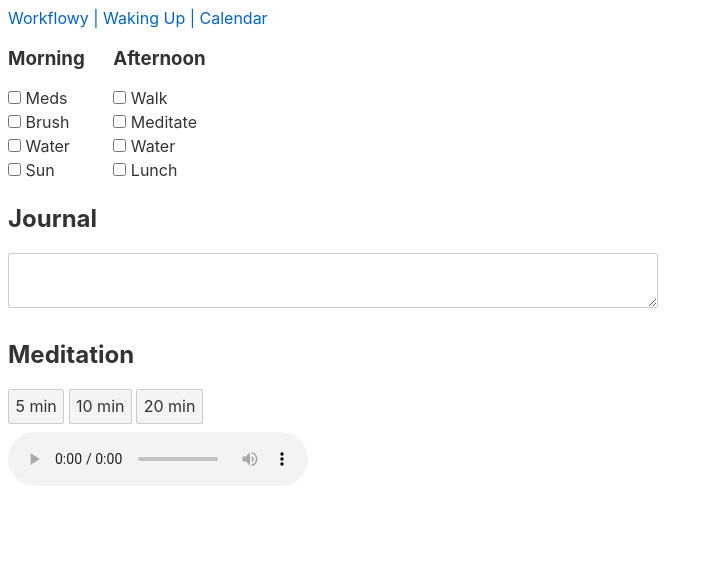
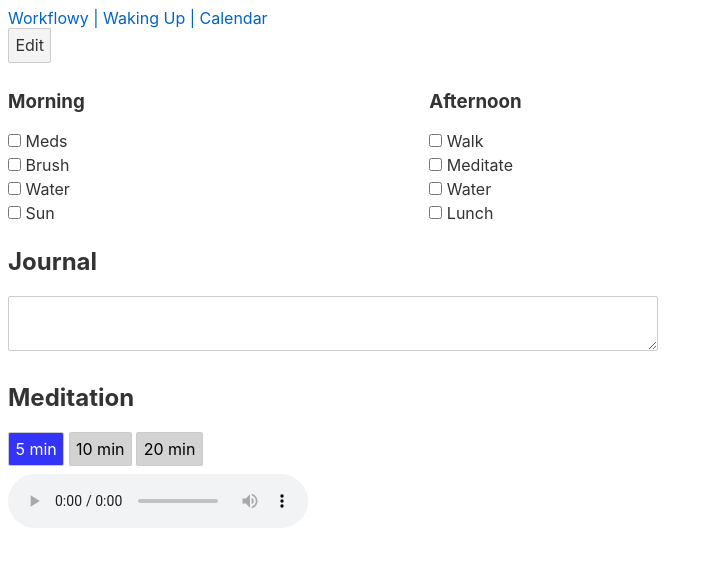
Before and after one commit to trilusa/routine-builder, a Svelte app: page / in a window 1280 px wide. Shown: the top 566 px of the page, without its empty margins (0-713 px from the left). Built offline with nearby package versions, Linux system fonts and the light colour scheme.

Commit message:
made table editiable, updating the js object

```diff
--- a/src/App.svelte
+++ b/src/App.svelte
@@ -3,12 +3,13 @@
 	import AudioPlayer from "./components/AudioPlayer.svelte";
 	import Meditation from "./components/Meditation.svelte";
 	import Nav from "./components/Nav.svelte";
-	import Table from "./components/Reminders.svelte";
+	import Table from "./components/Table.svelte";
 	import TextArea from "./components/TextArea.svelte";
 
 	let components = [
 						{type: Nav, props: {}},
-						{type: Table, props: {table: [ {header: "Morning", entries: ["Meds", "Brush", "Water", "Sun"]},
+						{type: Table, props: {  id: "reminder",
+												table: [ {header: "Morning", entries: ["Meds", "Brush", "Water", "Sun"]},
 													   {header: "Afternoon", entries: ["Walk", "Meditate", "Water", "Lunch"]} ]}
 						},
 						{type: TextArea, props: {}},
@@ -17,13 +18,21 @@
 
 	window.onbeforeunload = function () {
   		return 'Refresh?';
- 	}
+	 }
+
+	function update(event){
+		//TODO, add a way of updating a db
+		// let new_comp = components.filter(c => c.props.id === event.detail.id);
+		// components.map(obj => obj.props.id === event.detail.id ? obj.props=event.detail : obj=obj);
+		console.log(components);
+	}
 </script>
 
-
-{#each components as component}
-	<svelte:component this={component.type} {...component.props}/>
-{/each}
+<main>
+	{#each components as component}
+		<svelte:component this={component.type} on:updated={update} {...component.props}/>
+	{/each}
+</main>
 
 
 <style>
--- a/src/components/Meditation.svelte
+++ b/src/components/Meditation.svelte
@@ -13,8 +13,20 @@
 
 <div>
     <h2>Meditation</h2>
-    <button on:click={() => track = tracks[0]}>5 min</button>
-    <button on:click={() => track = tracks[1]}>10 min</button>
-    <button on:click={() => track = tracks[2]}>20 min</button>
+    <button class:selected="{track === tracks[0]}" on:click={() => track = tracks[0]}>5 min</button>
+    <button class:selected="{track === tracks[1]}" on:click={() => track = tracks[1]}>10 min</button>
+    <button class:selected="{track === tracks[2]}" on:click={() => track = tracks[2]}>20 min</button>
     <AudioPlayer src={track}/>
 </div>
+
+<style>
+    button {
+        background-color:lightgray;
+        color: black;
+    }
+
+    .selected {
+        background-color:rgb(51, 51, 250);
+        color: white;
+    }
+</style>
--- a/src/components/Reminders.svelte
+++ /dev/null
@@ -1,24 +0,0 @@
-<script>
-    export let table;
-</script>
-
-<div class="columns">
-    {#each table as column}
-        <div>
-        <h3>{column.header}</h3>
-
-                {#each column.entries as entry}
-                    <label><input type=checkbox/> {entry}</label>
-                {/each}
-
-        </div>
-    {/each}
-</div>
-
-
-<style>
-    .columns{
-        display: grid;
-        grid-template-columns: repeat(auto-fill, minmax(100px, 1fr));
-    }
-</style>
--- /dev/null
+++ b/src/components/Table.svelte
@@ -0,0 +1,80 @@
+<script>
+    import { createEventDispatcher } from 'svelte';
+	const dispatch = createEventDispatcher();
+
+    export let table;
+    export let id;
+    let editing = false;
+
+    function toggleEdit(){
+        if(editing){
+            console.log(table);
+            dispatch('updated', {
+                id:id,
+                table:table
+            } );
+        }
+        editing = !editing;
+    }
+
+    function delEntry(col, row){
+        table[col].entries.splice(row,1);
+        table=table;
+        // table = table.filter( c => c.entries.filter( (_, i) => i !== row ))
+        console.log(table);
+    }
+
+    function addEntry(col, row){
+        table[col].entries = [...table[col].entries, "..."]
+        console.log("Added to col", col)
+    }
+
+</script>
+
+<div>
+<button on:click={toggleEdit}>{editing ? "Save" : "Edit"}</button>
+<div class="columns">
+    {#each table as column, i}
+        <div>
+            <span>
+                <h3>{column.header}</h3>
+                <!-- {#if i == table.length-1}
+                    <span><button on:click={toggleEdit}>!Edit</button></span>
+                {/if} -->
+            </span>
+            {#each column.entries as entry, j}
+                <div class="entry">
+                    <input type=checkbox/>
+                    {#if editing}
+                        <span contenteditable=true bind:textContent={table[i].entries[j]}>{entry}</span>
+                        <span><button class="button" on:click={() => delEntry(i,j)}>-</button></span>
+                    {:else}
+                        <span>{entry}</span>
+                    {/if}
+                </div>
+                {#if editing && j == column.entries.length-1}
+                    <button on:click="{() => addEntry(i,j)}">+</button>
+                {/if}
+            {/each}
+        </div>
+    {/each}
+</div>
+</div>
+
+<style>
+    .columns{
+        display: grid;
+        grid-template-columns: repeat(auto-fill, minmax(30%, 1fr));
+    }
+
+    .button {
+       opacity: 0%;
+       height: min-content;
+    }
+
+    .entry:hover .button {
+        opacity:100%;
+        border:none;
+        background-color:lightcoral;
+    }
+</style>
```
